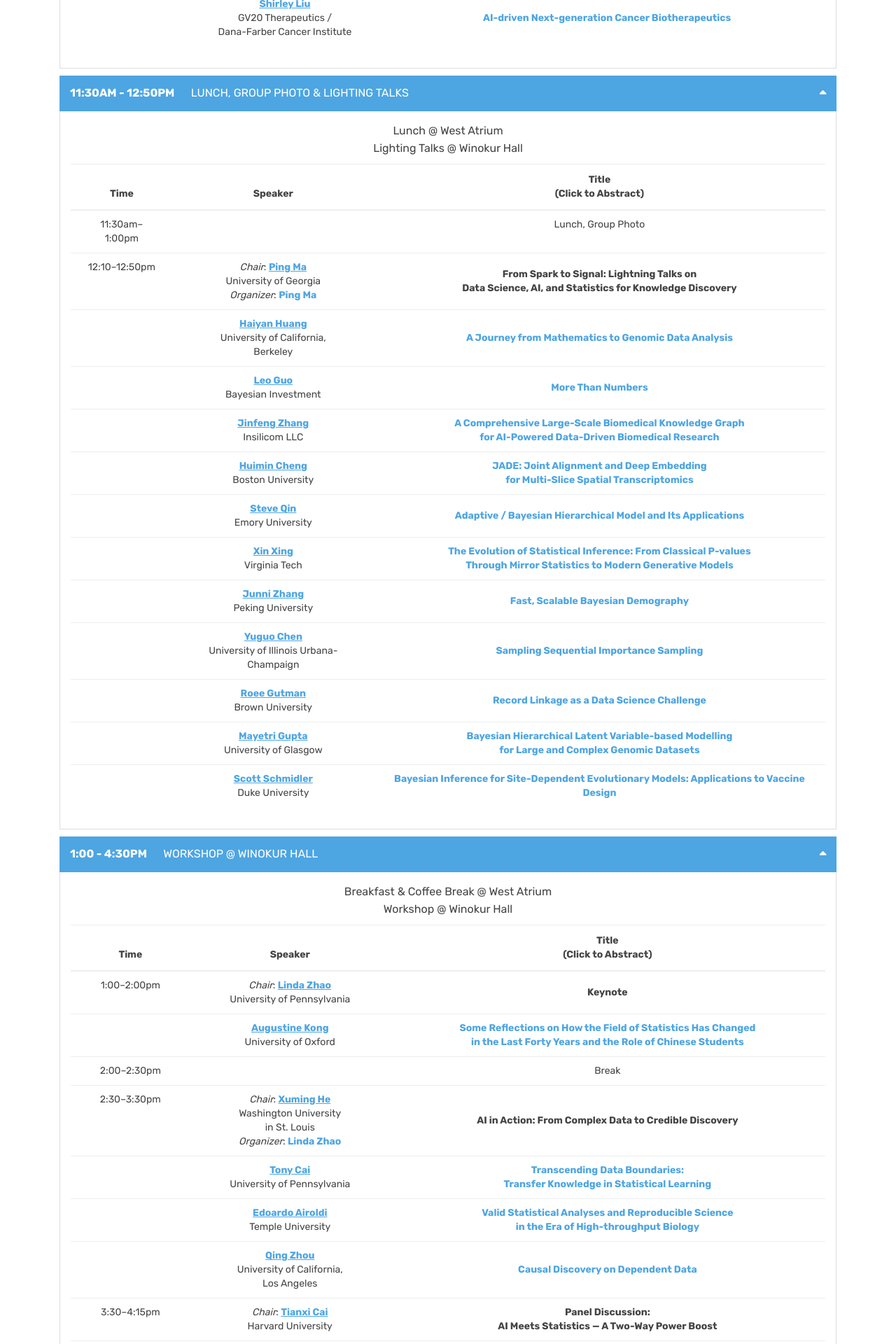
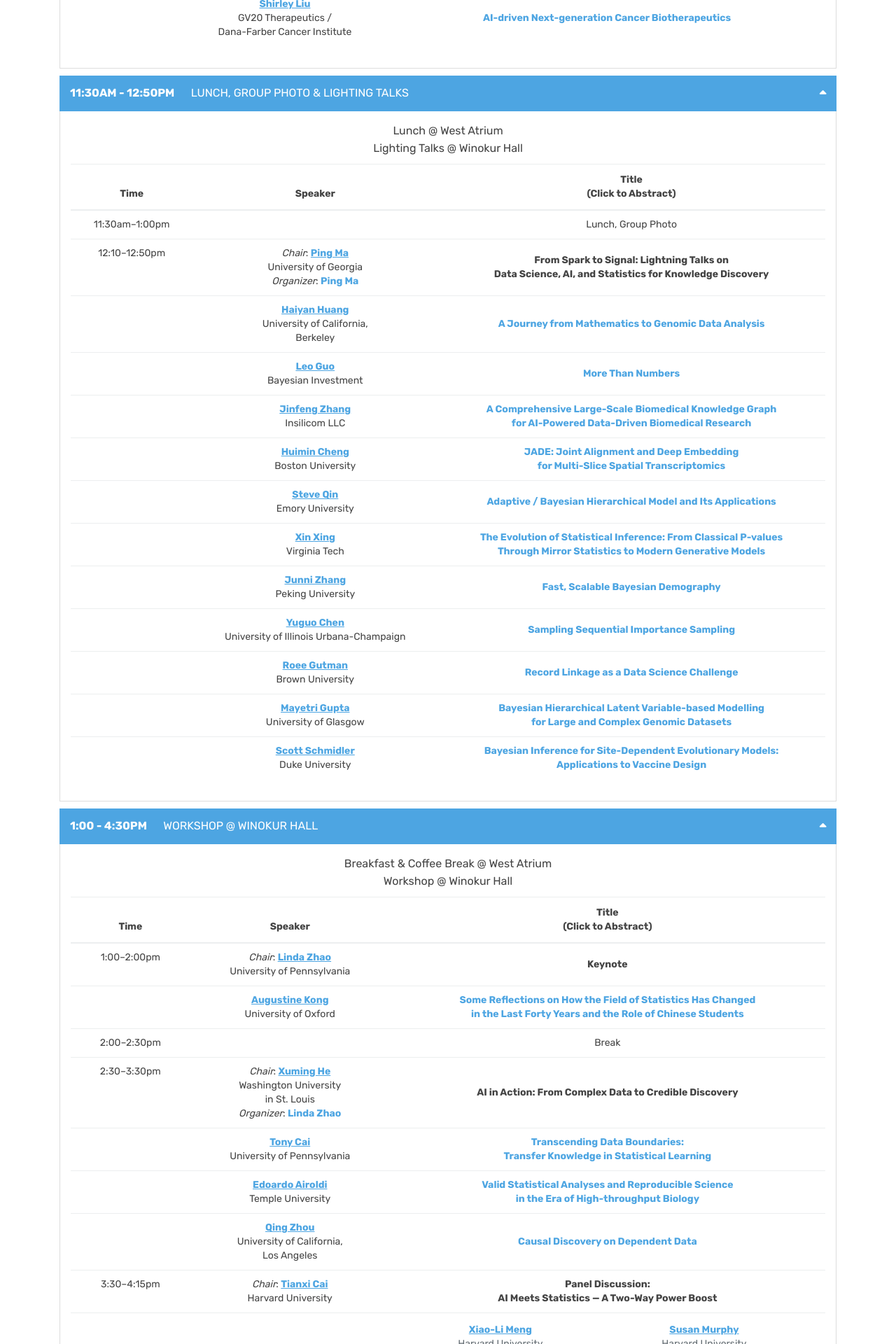
Before and after one commit to cccfran/junliu-workshop, a Jekyll site: the page built from index.html, in a window 1280 px wide. Shown: the part 3011-4931 px from the top of the page at 70% size. Built offline with Jekyll 4.4.1, drawn with Linux system fonts in a browser that asks for light colours; nearby versions of some CDN libraries; library files that are not in the unit come from our copies.

```diff
--- a/_data/speakers.json
+++ b/_data/speakers.json
@@ -325,7 +325,7 @@
     "first": "Scott",
     "last": "Schmidler",
     "ins": "Duke University",
-    "title": "Bayesian Inference for Site-Dependent Evolutionary Models:  Applications to Vaccine Design",
+    "title": "Bayesian Inference for Site-Dependent Evolutionary Models: <br>  Applications to Vaccine Design",
     "abstract": "A major challenge in vaccine design is the elicitation of broadly-neutralizing antibodies (bnAbs) that protect against viral escape. Stochastic models of affinity maturation play a critical role in understanding barriers to success and guiding novel design strategies.  A key difficulty is phylogenetic inference in the presence of site-dependent evolutionary processes, a long-standing challenge in computational biology.  We describe a sequential Monte Carlo algorithm for approximating marginal sequence likelihoods under site-dependence and provide finite sample bounds on the approximation error.  We extend this to a combined data-augmentation and importance sampling scheme for approximating posterior probabilities of phylogenetic trees and reconstructing ancestral sequences under site-dependent models of molecular evolution. We apply this approach to reconstruct maturation lineages from high-throughput B cell receptor repertoire sequencing data, and demonstrate the impact of accounting for context-dependence on reconstruction accuracy. We then apply our models to the problem of choosing targets for the design of boosting immunogens aimed at elicitation of bnAbs for HIV.",
     "url": "http://www2.stat.duke.edu/~scs/"
   }
```
